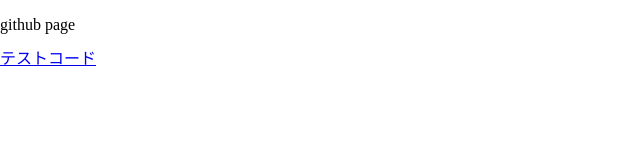
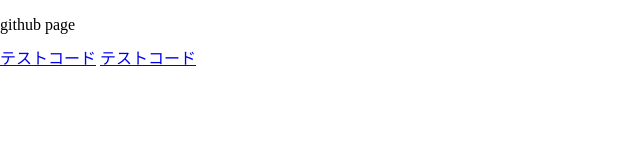
Before and after one commit to watanabeminami/test-intaraction, a plain HTML site: page docs/index.html in a window 1280 px wide. Shown: the whole page, without its empty margins (0-640 px from the left). Drawn offline with nearby package versions, Linux system fonts and the light colour scheme.

Commit message:
add link in html

```diff
--- a/docs/index.html
+++ b/docs/index.html
@@ -23,5 +23,6 @@
 <body>
 	<p>github page</p>
     <a href="/docs/html/test-code.html">テストコード</a>
+    <a href="/docs/test.html">テストコード</a>
 </body>
 </html>
```
